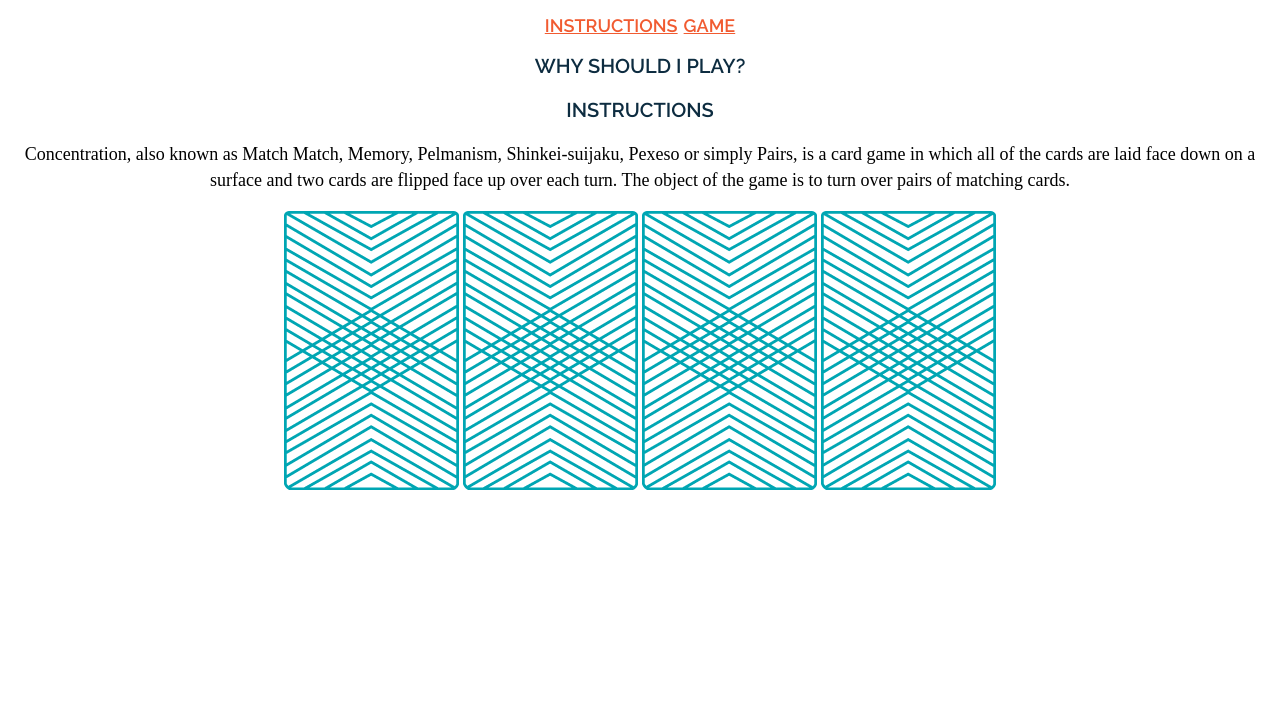
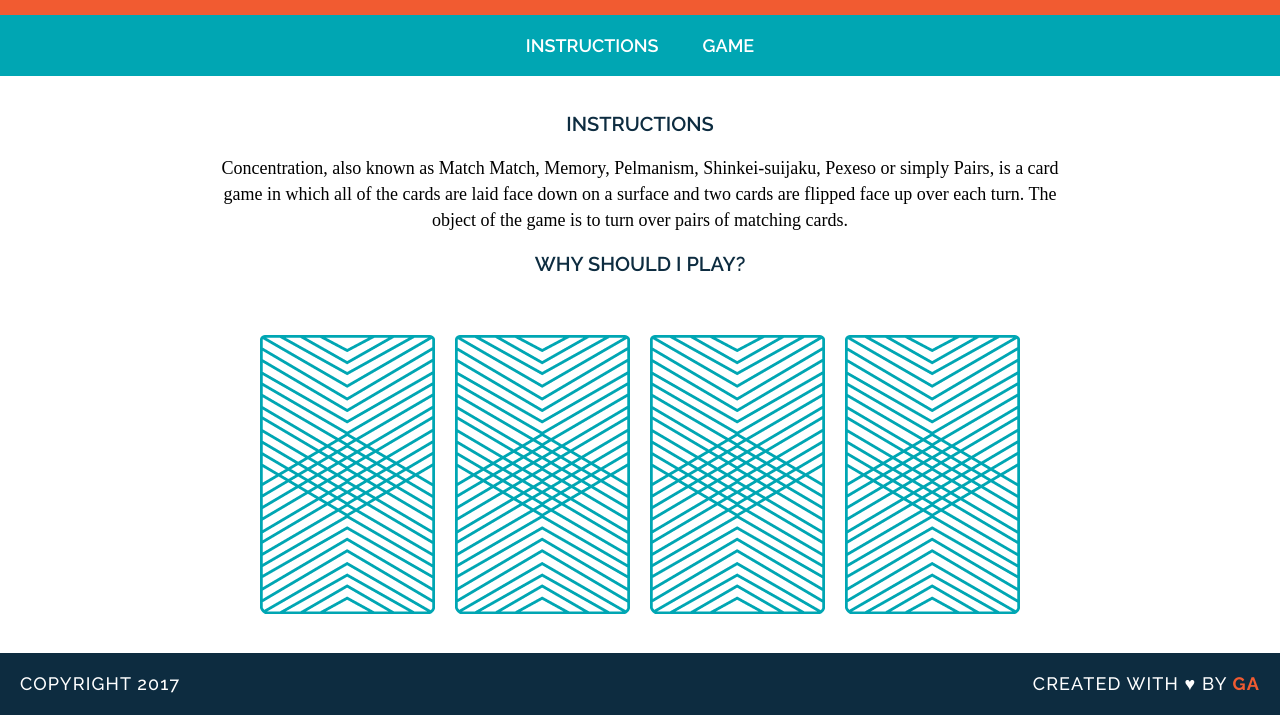
Before and after one commit to mverost44/wdi-fundamentals-memorygame, a plain HTML site: page memorygame/index.html in a window 1280 px wide. Shown: the part 100-815 px from the top of the page. Drawn offline with Linux system fonts and the light colour scheme; a web font is replaced by a local one.

Commit message:
updated layout and added internal links

```diff
--- a/memorygame/css/style.css
+++ b/memorygame/css/style.css
@@ -1,27 +1,52 @@
 body {
   text-align: center;
   text-decoration: none;
+  margin: 0;
 }
 
-h1, h2, a {
+header{
+  background-color: #F15B31;
+  color: #FFFFFF;
+  padding: 30px 20px;
+}
+
+nav {
+  background-color: #00A6B3;
+  color: #FFFFFF;
+  padding:20px;
+}
+
+h1 {
   text-transform: uppercase;
   font-family: "Raleway";
   padding: 1px;
-}
-
-h1 {
   color: #0D2C40;
   font-weight: 600;
   font-size: 45px;
+  margin: 0;
 }
 
 a {
-  color: #F15B31;
+  text-transform: uppercase;
+  font-family: "Raleway";
+  padding: 1px;
+  color: #FFFFFF;
   font-weight: 600;
   font-size: 18px;
+  padding: 0px 20px;
+  text-decoration: none;
+  border-bottom: 2px solid transparent;
+}
+
+main {
+  width: 850px;
+  margin: 35px auto;
 }
 
 h2 {
+  text-transform: uppercase;
+  font-family: "Raleway";
+  padding: 1px;
   color: #0D2C40;
   font-weight: 600;
   font-size: 20px;
@@ -32,3 +57,45 @@ p {
   line-height: 26px;
   font-size: 18px;
 }
+
+img {
+  margin: 40px 8px 0px 8px;
+}
+
+footer {
+  text-transform: uppercase;
+  padding:0px 20px;
+  background-color: #0D2C40;
+  color: white;
+  font-size: 14px;
+  letter-spacing: .08em;
+  font-weight: 500;
+}
+
+.copyright {
+  float: left;
+  font-family: "Raleway"
+}
+
+.message {
+  float: right;
+  font-family: "Raleway";
+}
+
+.clearfix:after {
+visibility: hidden;
+display: block;
+content: " ";
+clear: both;
+height: 0;
+font-size: 0;
+}
+
+.name {
+  color: #F15B31;
+  font-weight: 700;
+}
+
+a:hover {
+  border-color: white;
+}
--- a/memorygame/index.html
+++ b/memorygame/index.html
@@ -6,22 +6,28 @@
 <title>Memory Card Game</title>
 </head>
   <body>
+    <header>
 <h1>Memory Game</h1>
-
-<a href="#">Instructions</a>
-<a href="#">Game</a>
-
-<h2>Why Should I Play?</h2>
-<p></p>
-<h2>Instructions</h2>
+</header>
+<nav>
+<a href="#instructions-href">Instructions</a>
+<a href="#game-href">Game</a>
+</nav>
+<main>
+<h2 id="instructions-href">Instructions</h2>
   <p>Concentration, also known as Match Match, Memory, Pelmanism, Shinkei-suijaku, Pexeso or simply Pairs, is a card game in which all of the cards are laid face down on a surface and two cards are flipped face up over each turn. The object of the game is to turn over pairs of matching cards.</p>
-
-<div>
+  <h2>Why Should I Play?</h2>
+  <p></p>
+<div id="game-href">
 <img src="images/images/back.png" alt="Queen of Diamonds">
 <img src="images/images/back.png" alt="Queen of Hearts">
 <img src="images/images/back.png" alt="King of Diamonds">
 <img src="images/images/back.png" alt="King of Hearts">
 </div>
-
+</main>
+<footer class="clearfix">
+<p class="copyright">Copyright 2017</p>
+<p class="message">Created with &hearts; by <span class="name">GA</span></p>
+</footer>
     </body>
   </html>
```
